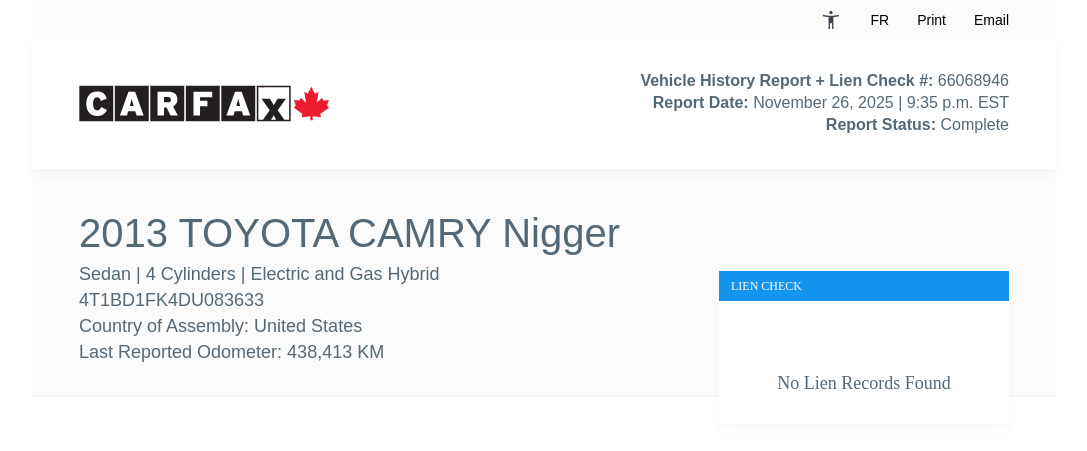
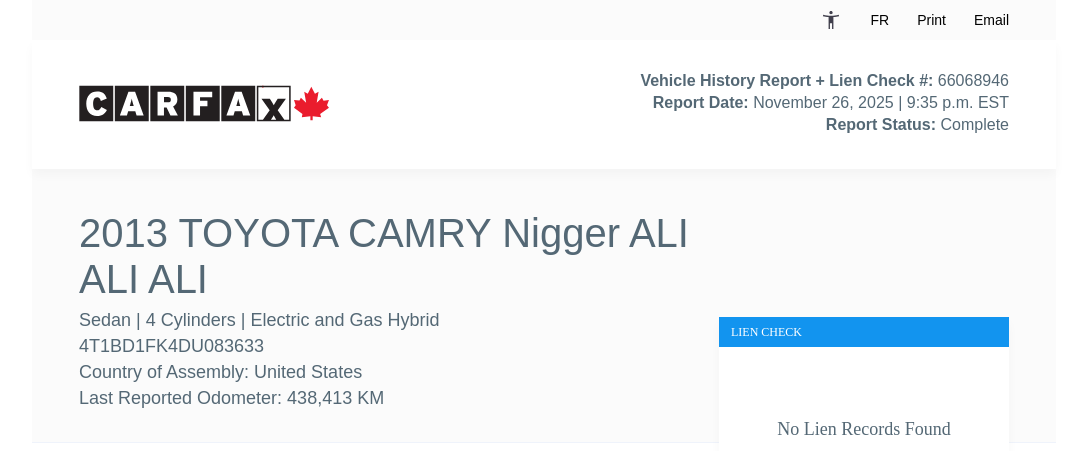
Before and after one commit to hussainuzzaman9/hussainuzzaman9.github.io, a plain HTML site: page index.html in a window 1280 px wide. Shown: the top 451 px of the page, without its empty margins (96-1183 px from the left). Drawn offline with Linux system fonts and the light colour scheme; some icons are missing; a web font is replaced by a local one.

Commit message:
Update index.html

```diff
--- a/index.html
+++ b/index.html
@@ -132,7 +132,7 @@
 			<vhr-vehicle-detail id="vhrVehicleDetail">
             <section id="vehicle-details-section" class="vehicle-details lien-padding disclaimer-details">
                 <div class="details-wrapper">
-                    <h1><span>2013 TOYOTA CAMRY Nigger</span></h1>
+                    <h1><span>2013 TOYOTA CAMRY Nigger ALI ALI ALI</span></h1>
 
                 <p class="detail-text">
                     <span class="body-text detail-text-bar" aria-label="detail-text-bar" role="status" tabindex="0">Sedan</span><span class="detail-text-bar" aria-label="detail-text-bar" role="status" tabindex="0">4 Cylinders</span><span aria-label="Electric and Gas Hybrid" role="status" tabindex="0">Electric and Gas Hybrid</span>
```
